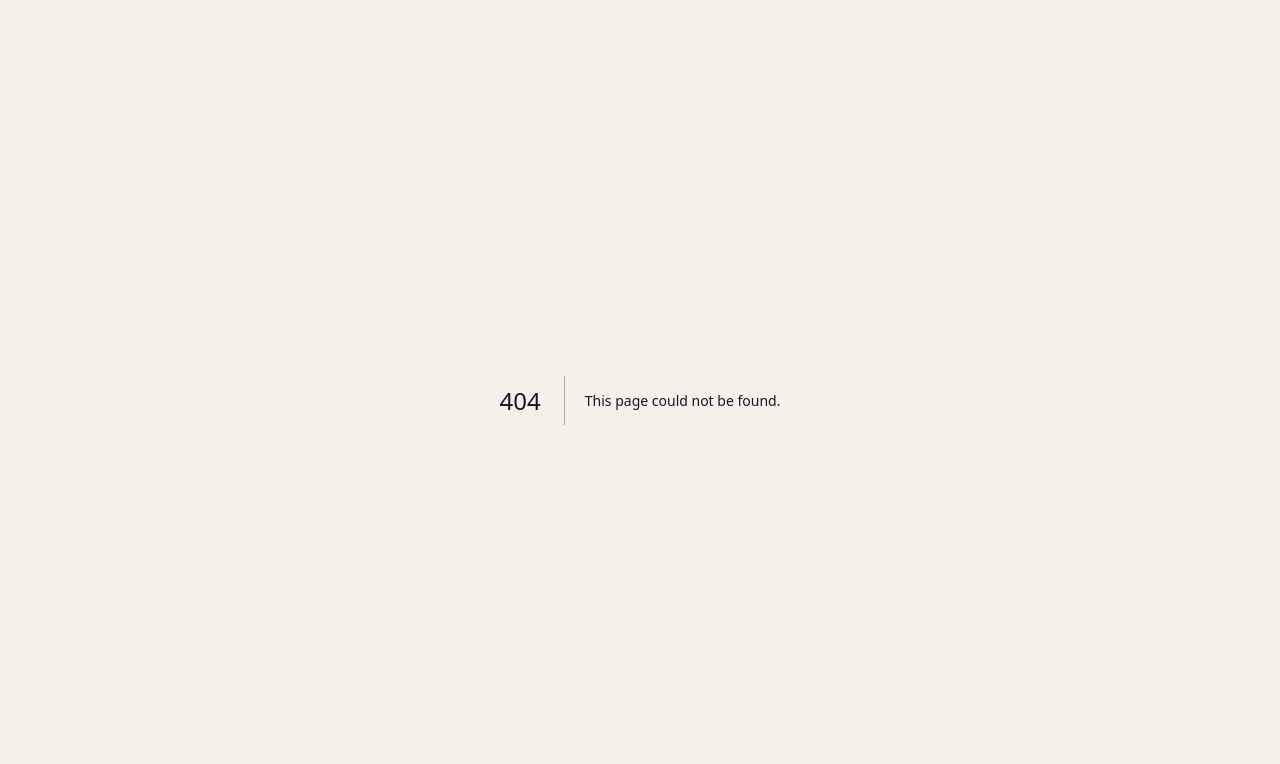
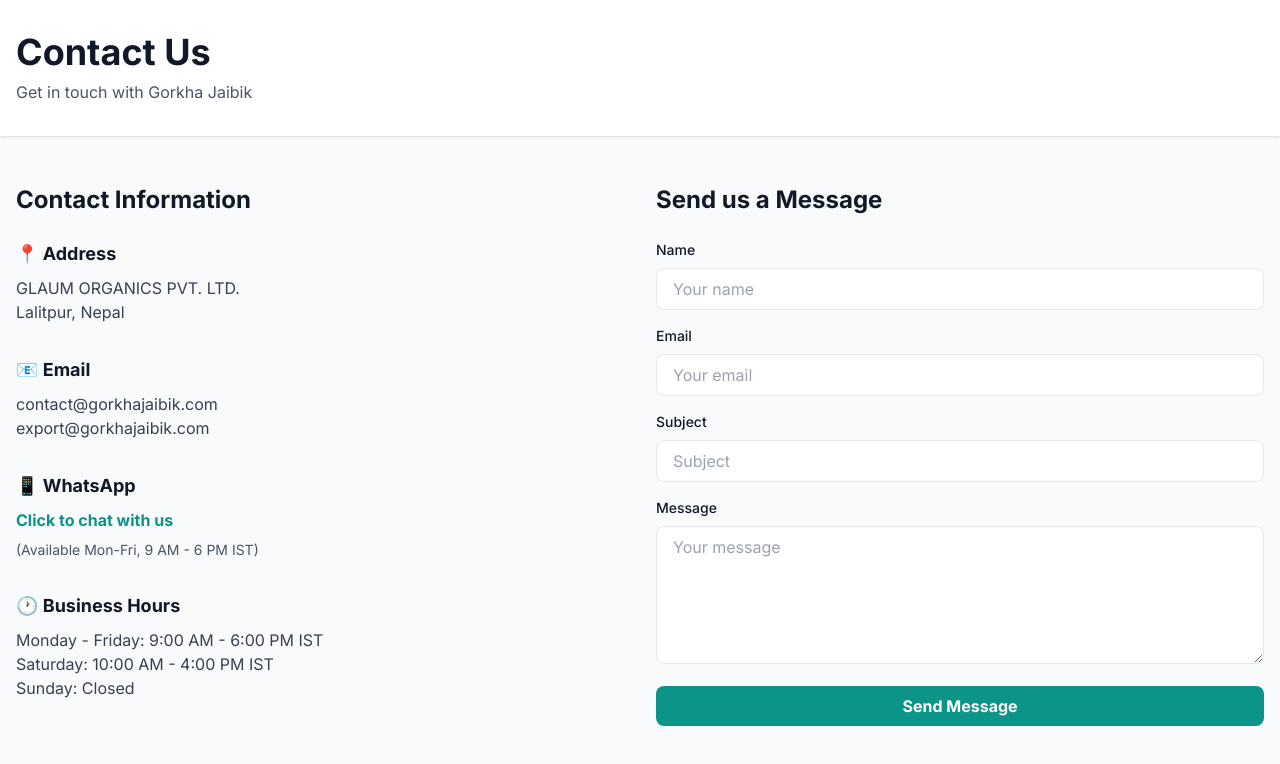
Before and after one commit to dbaithak-source/gorkha-store, a Next.js app: page /contact in a window 1280 px wide. Before the commit this address had no page. Shown: the top 764 px of the page. Built offline with nearby package versions, Linux system fonts and the light colour scheme; a web font is replaced by a local one.

Commit message:
Create ContactPage component with contact details

```diff
--- /dev/null
+++ b/app/contact/page.tsx
@@ -0,0 +1,76 @@
+export default function ContactPage() {
+  return (
+    <div className="min-h-screen bg-gray-50">
+      {/* Header */}
+      <div className="bg-white shadow">
+        <div className="max-w-7xl mx-auto px-4 py-8">
+          <h1 className="text-4xl font-bold text-gray-900">Contact Us</h1>
+          <p className="text-gray-600 mt-2">Get in touch with Gorkha Jaibik</p>
+        </div>
+      </div>
+
+      {/* Contact Information */}
+      <div className="max-w-7xl mx-auto px-4 py-12">
+        <div className="grid grid-cols-1 md:grid-cols-2 gap-8">
+          {/* Contact Details */}
+          <div>
+            <h2 className="text-2xl font-bold mb-6 text-gray-900">Contact Information</h2>
+
+            <div className="mb-8">
+              <h3 className="font-bold text-lg mb-2">📍 Address</h3>
+              <p className="text-gray-700">GLAUM ORGANICS PVT. LTD.</p>
+              <p className="text-gray-700">Lalitpur, Nepal</p>
+            </div>
+
+            <div className="mb-8">
+              <h3 className="font-bold text-lg mb-2">📧 Email</h3>
+              <p className="text-gray-700">contact@gorkhajaibik.com</p>
+              <p className="text-gray-700">export@gorkhajaibik.com</p>
+            </div>
+
+            <div className="mb-8">
+              <h3 className="font-bold text-lg mb-2">📱 WhatsApp</h3>
+              <a href="https://wa.me/977XXXXXXXXX" className="text-teal-600 font-bold hover:underline">
+                Click to chat with us
+              </a>
+              <p className="text-gray-600 text-sm mt-2">(Available Mon-Fri, 9 AM - 6 PM IST)</p>
+            </div>
+
+            <div className="mb-8">
+              <h3 className="font-bold text-lg mb-2">🕐 Business Hours</h3>
+              <p className="text-gray-700">Monday - Friday: 9:00 AM - 6:00 PM IST</p>
+              <p className="text-gray-700">Saturday: 10:00 AM - 4:00 PM IST</p>
+              <p className="text-gray-700">Sunday: Closed</p>
+            </div>
+          </div>
+
+          {/* Contact Form */}
+          <div>
+            <h2 className="text-2xl font-bold mb-6 text-gray-900">Send us a Message</h2>
+            <form className="space-y-4">
+              <div>
+                <label className="block text-sm font-medium mb-2">Name</label>
+                <input type="text" className="w-full px-4 py-2 border rounded-lg" placeholder="Your name" />
+              </div>
+              <div>
+                <label className="block text-sm font-medium mb-2">Email</label>
+                <input type="email" className="w-full px-4 py-2 border rounded-lg" placeholder="Your email" />
+              </div>
+              <div>
+                <label className="block text-sm font-medium mb-2">Subject</label>
+                <input type="text" className="w-full px-4 py-2 border rounded-lg" placeholder="Subject" />
+              </div>
+              <div>
+                <label className="block text-sm font-medium mb-2">Message</label>
+                <textarea className="w-full px-4 py-2 border rounded-lg" rows={5} placeholder="Your message"></textarea>
+              </div>
+              <button type="submit" className="w-full bg-teal-600 text-white py-2 rounded-lg font-bold hover:bg-teal-700">
+                Send Message
+              </button>
+            </form>
+          </div>
+        </div>
+      </div>
+    </div>
+  );
+}
```
